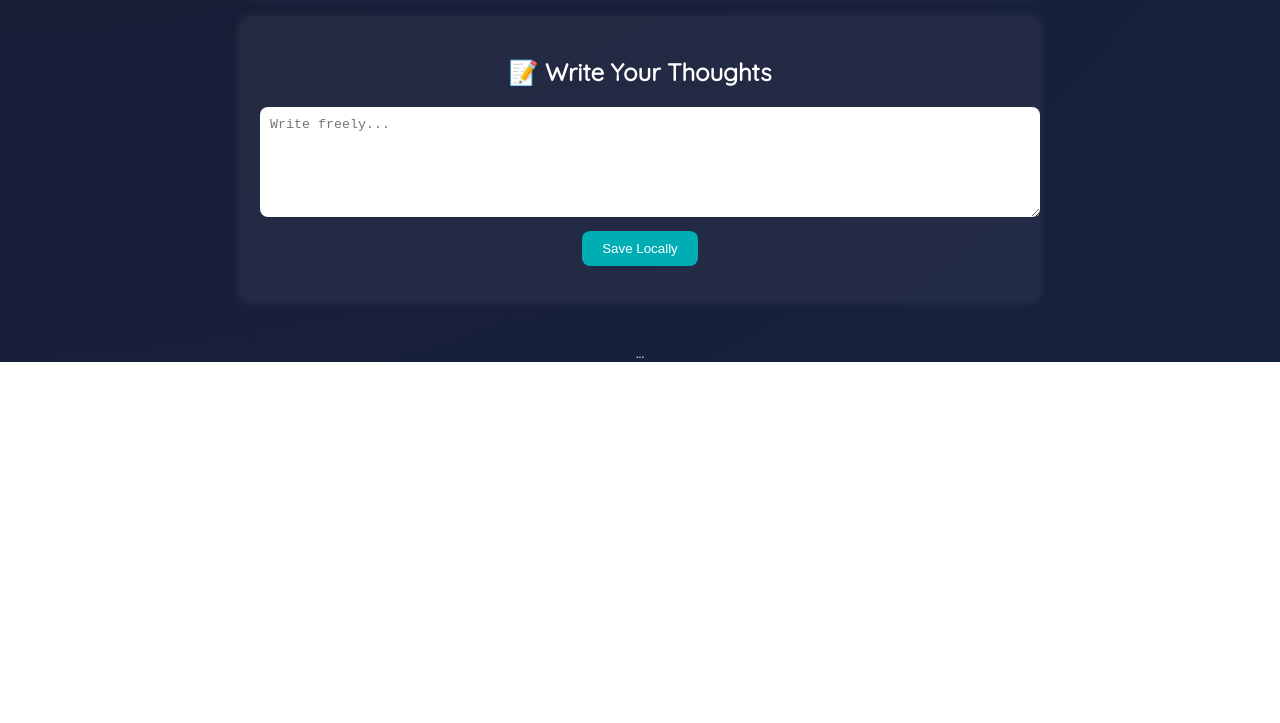
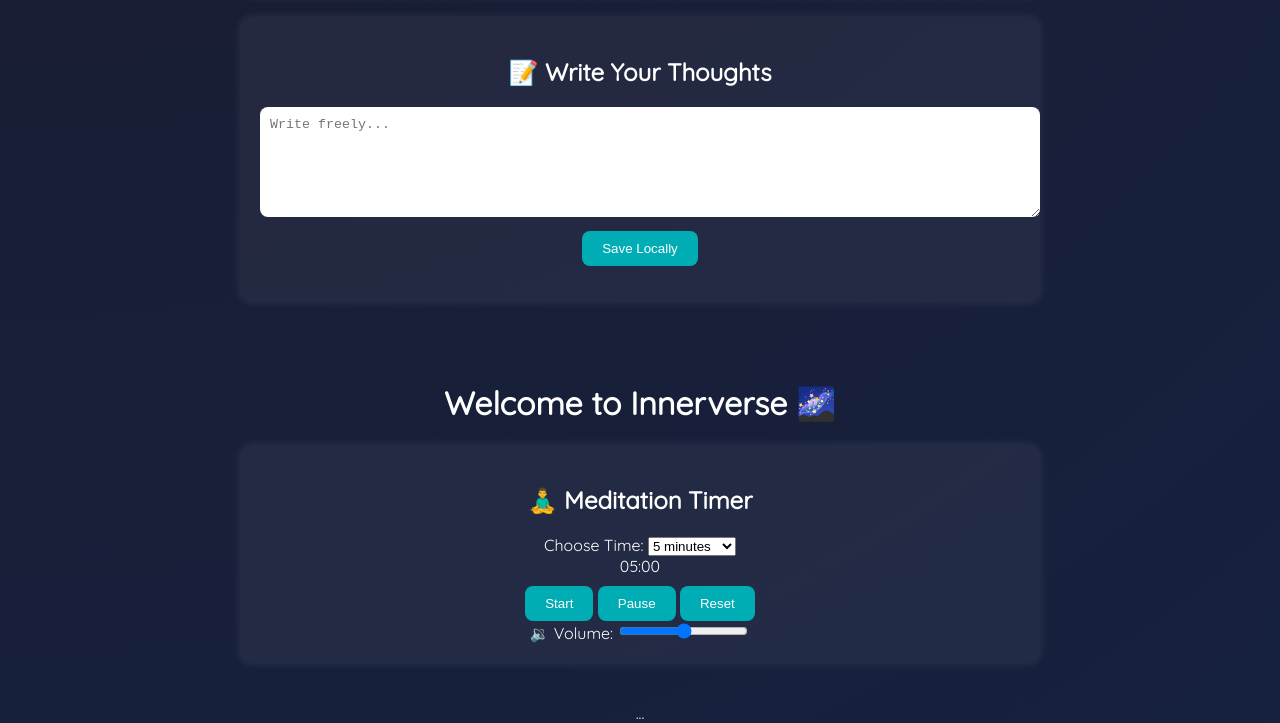
Before and after one commit to humayundanish05/Gamechanger, a plain HTML site: page index.html in a window 1280 px wide. Shown: the part 951-1674 px from the top of the page. Before the commit the page ends 1313 px from the top, so only its background shows below. Drawn offline with Linux system fonts and the light colour scheme.

Commit message:
Update index.html

```diff
--- a/index.html
+++ b/index.html
@@ -54,7 +54,41 @@
       <p id="saveStatus"></p>
     </section>
   </div>
+<div class="container">
+    <h1>Welcome to Innerverse 🌌</h1>
 
+    <!-- Meditation Timer -->
+    <section class="section meditation">
+      <h2>🧘‍♂️ Meditation Timer</h2>
+      <label for="duration">Choose Time:</label>
+      <select id="duration">
+        <option value="300">5 minutes</option>
+        <option value="600">10 minutes</option>
+        <option value="900">15 minutes</option>
+      </select>
+
+      <div id="timerDisplay">05:00</div>
+
+      <div class="timer-buttons">
+        <button onclick="startTimer()">Start</button>
+        <button onclick="pauseTimer()">Pause</button>
+        <button onclick="resetTimer()">Reset</button>
+      </div>
+
+      <div>
+        <label>🔉 Volume:
+          <input type="range" id="volumeControl" min="0" max="1" step="0.01" value="0.5">
+        </label>
+      </div>
+
+      <audio id="meditationSound" loop>
+        <source src="https://cdn.pixabay.com/download/audio/2022/03/02/audio_42e145b44d.mp3" type="audio/mp3">
+        Your browser does not support the audio element.
+      </audio>
+    </section>
+  </div>
+
+  <script src="script.js"></script>
 ...
 <!-- Music Player (Fixed) -->
 <audio id="bgMusic" loop>
```
